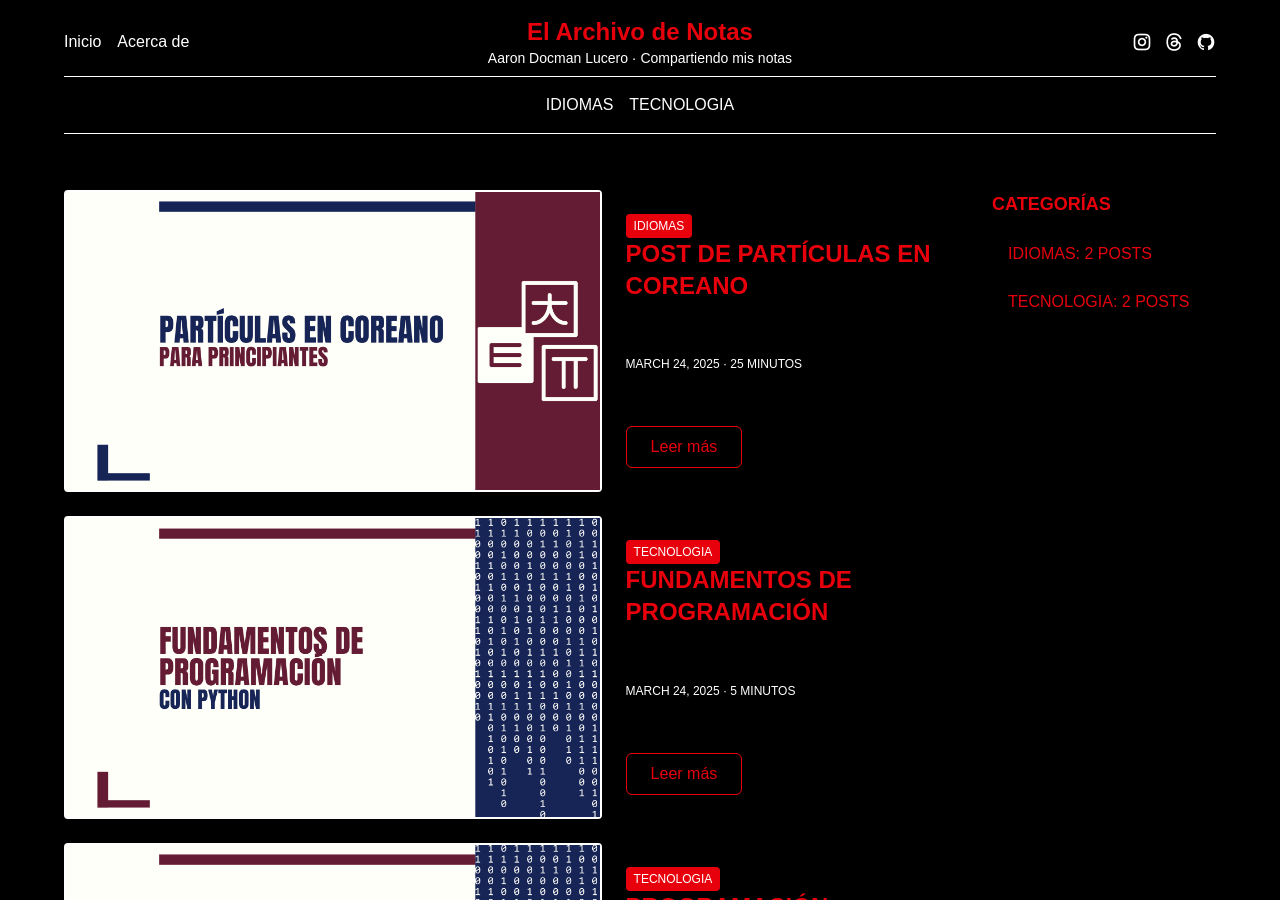
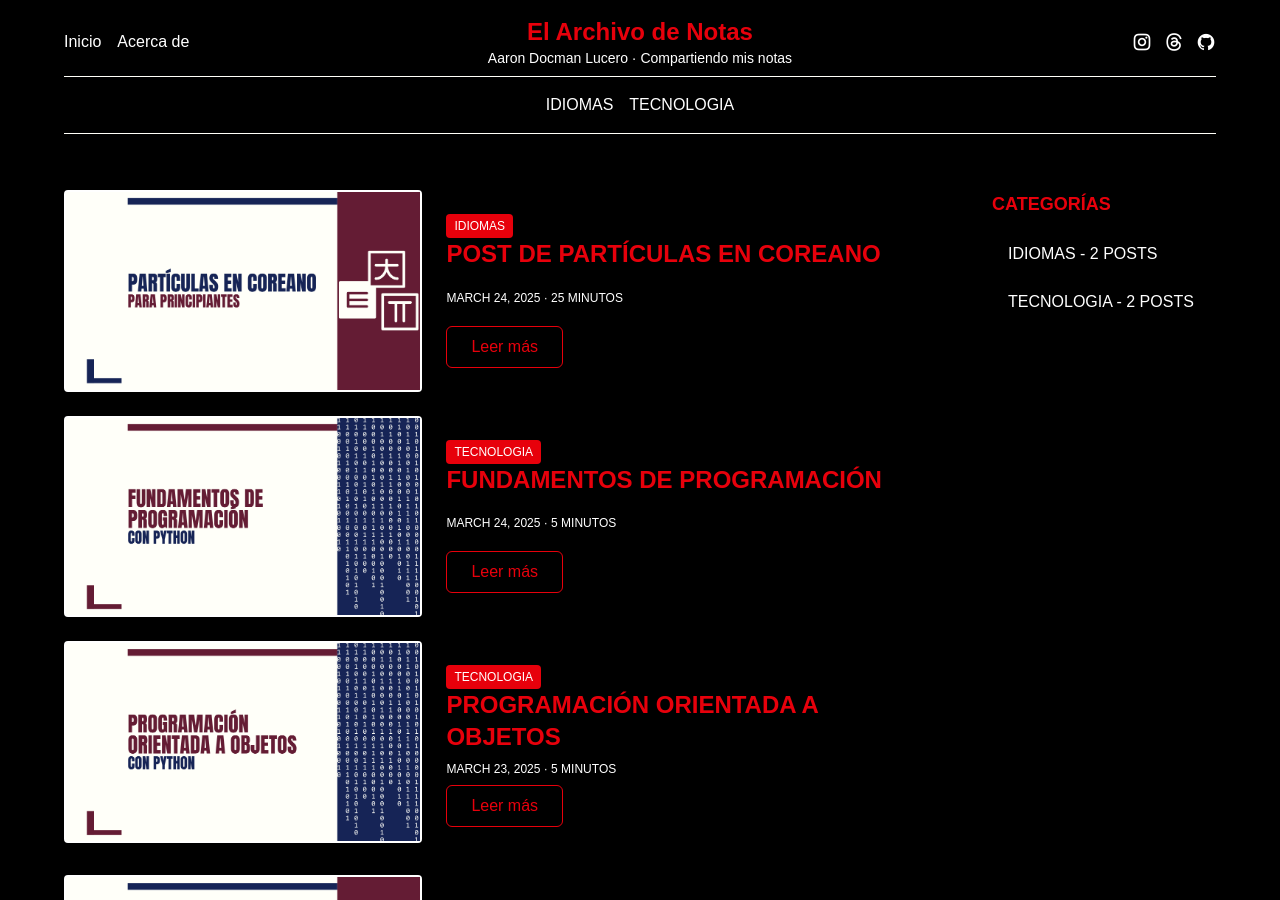
Before and after one commit to adocman/adocman.github.io, a Jekyll site: the page built from index.markdown, in a window 1280 px wide and 900 px high. Built offline with Jekyll 4.4.1, drawn with Linux system fonts in a browser that asks for light colours; nearby versions of some CDN libraries.

Commit message:
Update home.html

```diff
--- a/_layouts/home.html
+++ b/_layouts/home.html
@@ -24,7 +24,7 @@
 
               <!-- Imagen con enlace (1/3) -->
               {% if post.image %}
-              <a href="{{ post.url }}" class="w-full md:w-3/5 block">
+              <a href="{{ post.url }}" class="w-full md:w-2/5 block">
                 <div class="w-full aspect-[16/9] border-2 border-white rounded">
                   <img src="{{ post.image | relative_url }}" alt="{{ post.title }}" class="w-full h-full object-cover">
                 </div>
@@ -32,7 +32,7 @@
             {% endif %}
 
               <!-- Contenido (2/3) -->
-              <div class="w-full md:w-2/5 p-6 flex flex-col justify-between">
+              <div class="w-full md:w-3/5 p-6 flex flex-col justify-between">
                 <!-- Título y Categorías -->
                 <div class="flex flex-wrap justify-between items-center mb-2">
                   {% if post.categories %}
@@ -79,8 +79,8 @@
           {% for category in site.categories %}
             <li>
               <a href="/categorias/{{ category[0] | slugify }}/"
-                class="block py-2 px-4 bg-black rounded text-red-600">
-                {{ category[0] }}: {{ category[1] | size }} posts
+                class="block py-2 px-4 bg-black rounded text-white">
+                {{ category[0] }} - {{ category[1] | size }} posts
               </a>
             </li>
           {% endfor %}
```
